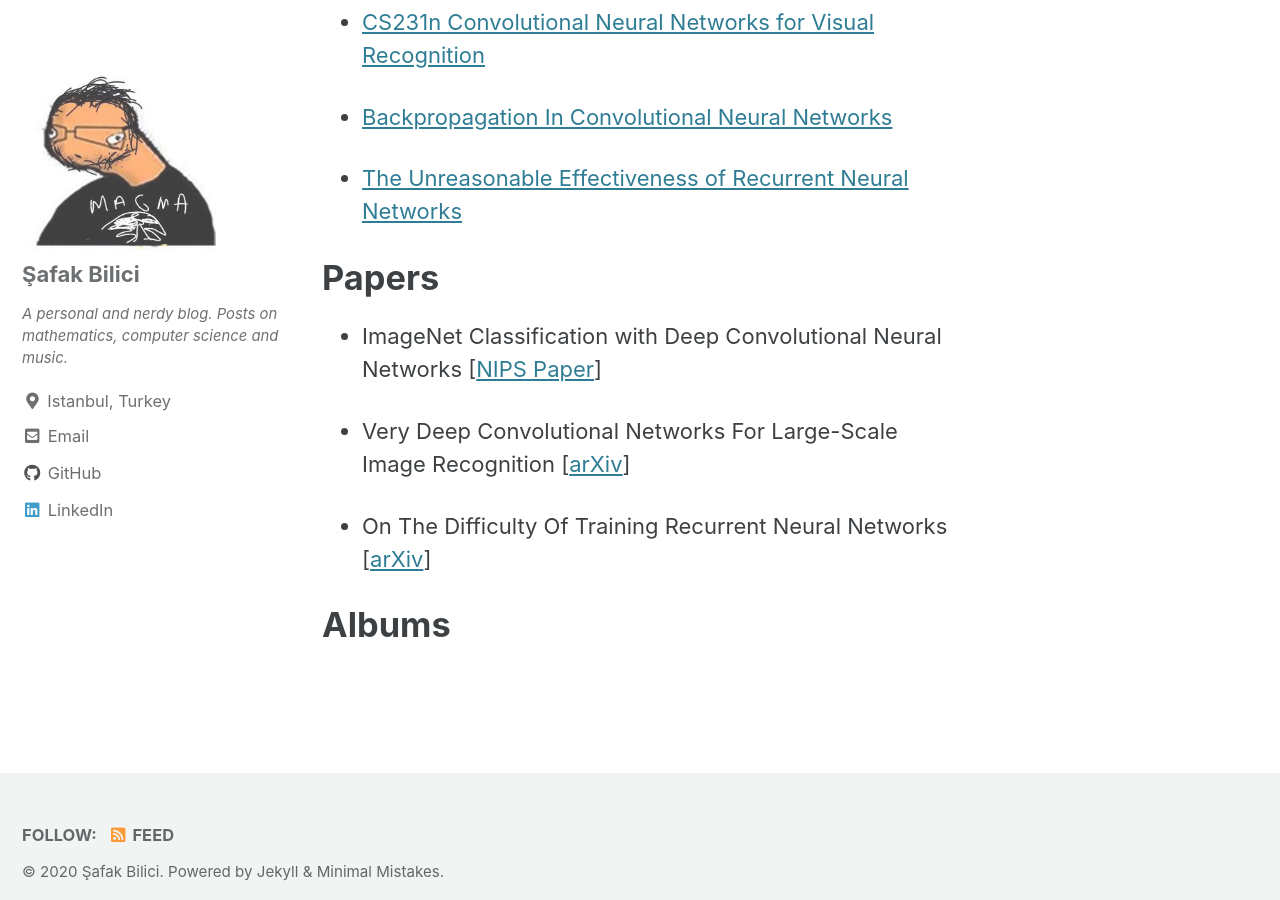
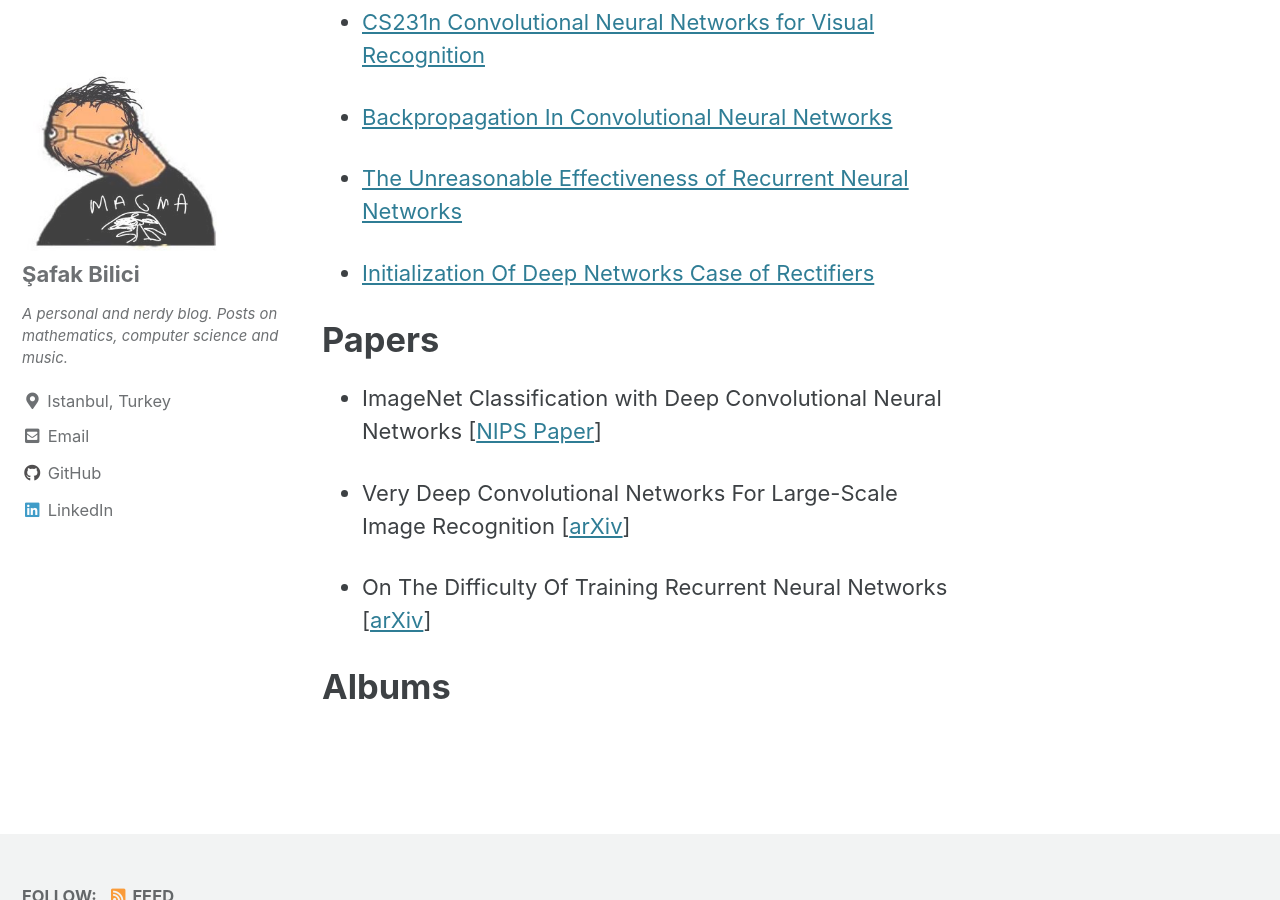
Before and after one commit to safakkbilici/safakkbilici.github.io, a Jekyll site: the page built from _pages/sources.md, in a window 1280 px wide and 900 px high, scrolled down 1964 px. Built offline with Jekyll 4.4.1, drawn with Linux system fonts in a browser that asks for light colours; cached includes are drawn as plain includes.

Commit message:
new source

```diff
--- a/_pages/sources.md
+++ b/_pages/sources.md
@@ -34,6 +34,8 @@ This section covers my favorite textbooks/papers/blog posts, albums (and others)
 
 - [The Unreasonable Effectiveness of Recurrent Neural Networks](http://karpathy.github.io/2015/05/21/rnn-effectiveness/)
 
+- [Initialization Of Deep Networks Case of Rectifiers](https://www.jefkine.com/deep/2016/08/08/initialization-of-deep-networks-case-of-rectifiers/)
+
 # Papers
 
 - ImageNet Classification with Deep Convolutional Neural Networks [[NIPS Paper](https://papers.nips.cc/paper/4824-imagenet-classification-with-deep-convolutional-neural-networks.pdf)]
```
